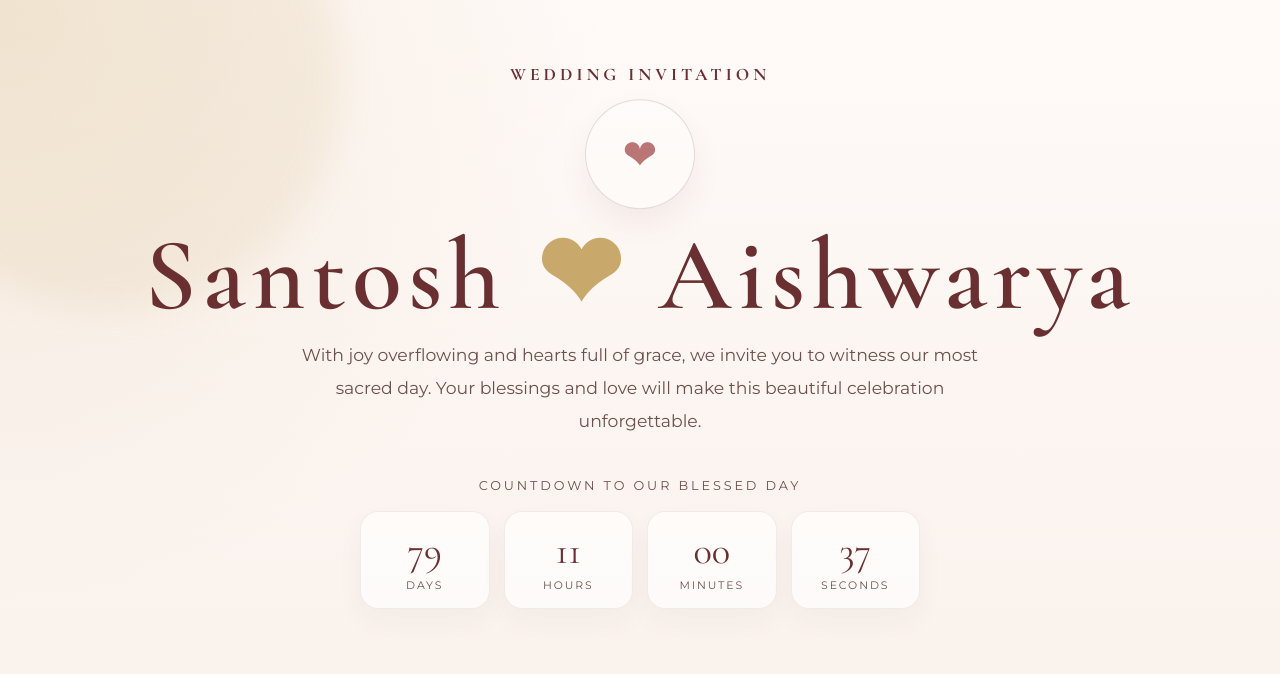
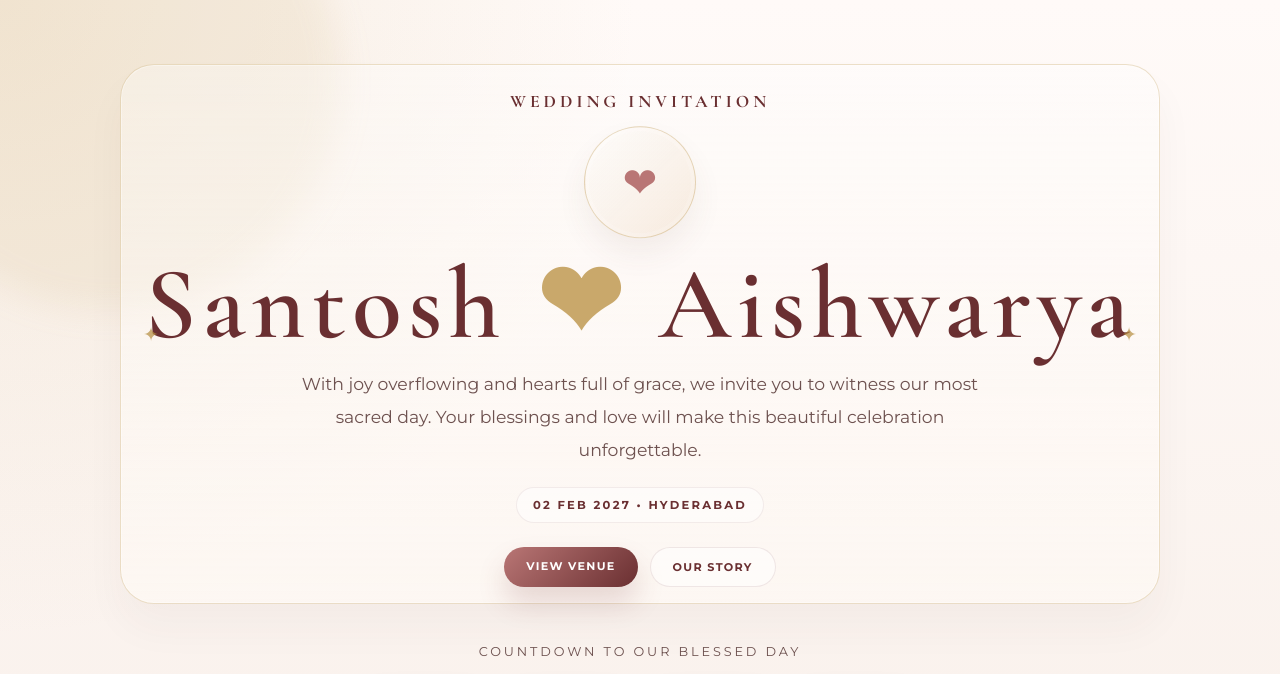
Before and after one commit to marriage-invitation-2027/santosh-weds-aishwarya, a plain HTML site: page index.html in a window 1280 px wide. Shown: the top 674 px of the page. Drawn offline with nearby package versions, Linux system fonts and the light colour scheme.

Commit message:
Add luxury wedding invitation refinements

```diff
--- a/index.html
+++ b/index.html
@@ -19,6 +19,8 @@
         --text: #2c1d1b;
         --muted: #6d514f;
         --shadow: rgba(74, 48, 46, 0.12);
+        --ivory: #fffaf5;
+        --gold-strong: #b38b3d;
       }
 
       * { box-sizing: border-box; }
@@ -77,6 +79,30 @@
         padding: 24px 0 10px;
       }
 
+      .hero-shell {
+        max-width: 1040px;
+        margin: 0 auto;
+        padding: 26px 18px 16px;
+        border: 1px solid rgba(179,139,61,0.25);
+        background: linear-gradient(180deg, rgba(255,255,255,0.34), rgba(255,250,245,0.60));
+        border-radius: 34px;
+        box-shadow: 0 24px 40px rgba(89,60,57,0.04), inset 0 0 0 1px rgba(255,255,255,0.35);
+        position: relative;
+      }
+
+      .hero-shell::before,
+      .hero-shell::after {
+        content: "✦";
+        position: absolute;
+        top: 50%;
+        color: rgba(179,139,61,0.7);
+        font-size: 1.2rem;
+        transform: translateY(-50%);
+      }
+
+      .hero-shell::before { left: 22px; }
+      .hero-shell::after { right: 22px; }
+
       .eyebrow {
         font-family: "Cormorant Garamond", serif;
         font-size: 1.1rem;
@@ -87,15 +113,15 @@
       }
 
       .hero-badge {
-        width: 110px;
-        height: 110px;
+        width: 112px;
+        height: 112px;
         margin: 16px auto 18px;
         border-radius: 50%;
         display: grid;
         place-items: center;
-        border: 1px solid rgba(106,47,49,0.16);
-        background: rgba(255,255,255,0.34);
-        box-shadow: 0 16px 30px rgba(100,64,62,0.07);
+        border: 1px solid rgba(179,139,61,0.3);
+        background: linear-gradient(135deg, rgba(255,255,255,0.38), rgba(241,224,206,0.6));
+        box-shadow: 0 16px 30px rgba(100,64,62,0.07), inset 0 0 0 4px rgba(255,255,255,0.15);
         animation: float 6s ease-in-out infinite;
       }
 
@@ -128,6 +154,110 @@
         font-size: 1.08rem;
         line-height: 1.9;
         color: var(--muted);
+      }
+
+      .hero-meta {
+        margin: 20px auto 0;
+        display: inline-flex;
+        align-items: center;
+        gap: 10px;
+        padding: 10px 16px;
+        border-radius: 999px;
+        background: rgba(255,255,255,0.48);
+        border: 1px solid rgba(106,47,49,0.08);
+        color: var(--rose-deep);
+        font-size: 0.72rem;
+        letter-spacing: 0.14rem;
+        text-transform: uppercase;
+        font-weight: 700;
+      }
+
+      .cta-row {
+        display: flex;
+        justify-content: center;
+        gap: 12px;
+        flex-wrap: wrap;
+        margin-top: 24px;
+      }
+
+      .cta-link {
+        display: inline-block;
+        padding: 12px 22px;
+        border-radius: 999px;
+        text-decoration: none;
+        letter-spacing: 0.08rem;
+        text-transform: uppercase;
+        font-weight: 700;
+        font-size: 0.7rem;
+        transition: transform 0.2s ease, box-shadow 0.2s ease;
+      }
+
+      .cta-link.primary {
+        background: linear-gradient(135deg, var(--rose), var(--rose-deep));
+        color: white;
+        box-shadow: 0 16px 28px rgba(125,61,61,0.18);
+      }
+
+      .cta-link.secondary {
+        background: rgba(255,255,255,0.52);
+        color: var(--rose-deep);
+        border: 1px solid rgba(106,47,49,0.1);
+      }
+
+      .cta-link:hover {
+        transform: translateY(-1px);
+      }
+
+      .hero-meta {
+        margin: 20px auto 0;
+        display: inline-flex;
+        align-items: center;
+        gap: 10px;
+        padding: 10px 16px;
+        border-radius: 999px;
+        background: rgba(255,255,255,0.48);
+        border: 1px solid rgba(106,47,49,0.08);
+        color: var(--rose-deep);
+        font-size: 0.72rem;
+        letter-spacing: 0.14rem;
+        text-transform: uppercase;
+        font-weight: 700;
+      }
+
+      .cta-row {
+        display: flex;
+        justify-content: center;
+        gap: 12px;
+        flex-wrap: wrap;
+        margin-top: 24px;
+      }
+
+      .cta-link {
+        display: inline-block;
+        padding: 12px 22px;
+        border-radius: 999px;
+        text-decoration: none;
+        letter-spacing: 0.08rem;
+        text-transform: uppercase;
+        font-weight: 700;
+        font-size: 0.7rem;
+        transition: transform 0.2s ease, box-shadow 0.2s ease;
+      }
+
+      .cta-link.primary {
+        background: linear-gradient(135deg, var(--rose), var(--rose-deep));
+        color: white;
+        box-shadow: 0 16px 28px rgba(125,61,61,0.18);
+      }
+
+      .cta-link.secondary {
+        background: rgba(255,255,255,0.52);
+        color: var(--rose-deep);
+        border: 1px solid rgba(106,47,49,0.1);
+      }
+
+      .cta-link:hover {
+        transform: translateY(-1px);
       }
 
       .countdown-shell {
@@ -183,6 +313,13 @@
         align-items: center;
         margin-top: 52px;
         padding: 18px 0 0;
+      }
+
+      .soft-divider {
+        width: 180px;
+        height: 1px;
+        margin: 26px auto 0;
+        background: linear-gradient(90deg, transparent, rgba(179,139,61,0.8), transparent);
       }
 
       .story-copy,
@@ -278,10 +415,20 @@
 
       .event-card {
         padding: 28px 26px;
-        background: rgba(255,255,255,0.6);
-        border: 1px solid rgba(106,47,49,0.10);
+        background: linear-gradient(180deg, rgba(255,255,255,0.70), rgba(255,248,244,0.55));
+        border: 1px solid rgba(179,139,61,0.18);
         border-radius: 28px;
         box-shadow: 0 20px 36px rgba(77,52,50,0.07);
+        position: relative;
+      }
+
+      .event-card::before {
+        content: "✦";
+        position: absolute;
+        top: 18px;
+        right: 20px;
+        color: rgba(179,139,61,0.65);
+        font-size: 1rem;
       }
 
       .event-icon {
@@ -521,10 +668,17 @@
     <div class="page">
       <div class="container">
         <header class="hero">
-          <div class="eyebrow">Wedding Invitation</div>
-          <div class="hero-badge" aria-hidden="true"></div>
-          <h1>Santosh <span class="heart">❤</span> Aishwarya</h1>
-          <p class="tagline">With joy overflowing and hearts full of grace, we invite you to witness our most sacred day. Your blessings and love will make this beautiful celebration unforgettable.</p>
+          <div class="hero-shell">
+            <div class="eyebrow">Wedding Invitation</div>
+            <div class="hero-badge" aria-hidden="true"></div>
+            <h1>Santosh <span class="heart">❤</span> Aishwarya</h1>
+            <p class="tagline">With joy overflowing and hearts full of grace, we invite you to witness our most sacred day. Your blessings and love will make this beautiful celebration unforgettable.</p>
+            <div class="hero-meta">02 Feb 2027 • Hyderabad</div>
+            <div class="cta-row">
+              <a class="cta-link primary" href="https://share.google/ziCiWVdfvOQzR3F35" target="_blank" rel="noopener noreferrer">View Venue</a>
+              <a class="cta-link secondary" href="#story">Our Story</a>
+            </div>
+          </div>
 
           <div class="countdown-shell">
             <div class="countdown-head">Countdown to our blessed day</div>
@@ -549,7 +703,7 @@
           </div>
         </header>
 
-        <section class="story">
+        <section class="story" id="story">
           <div class="story-copy">
             <span class="section-kicker">Our Story</span>
             <h2>Two hearts, one beautiful story</h2>
@@ -565,6 +719,8 @@
             <div class="photo-panel bride" aria-hidden="true"></div>
           </div>
         </section>
+
+        <div class="soft-divider" aria-hidden="true"></div>
 
         <section class="events">
           <div class="events-head">
```
